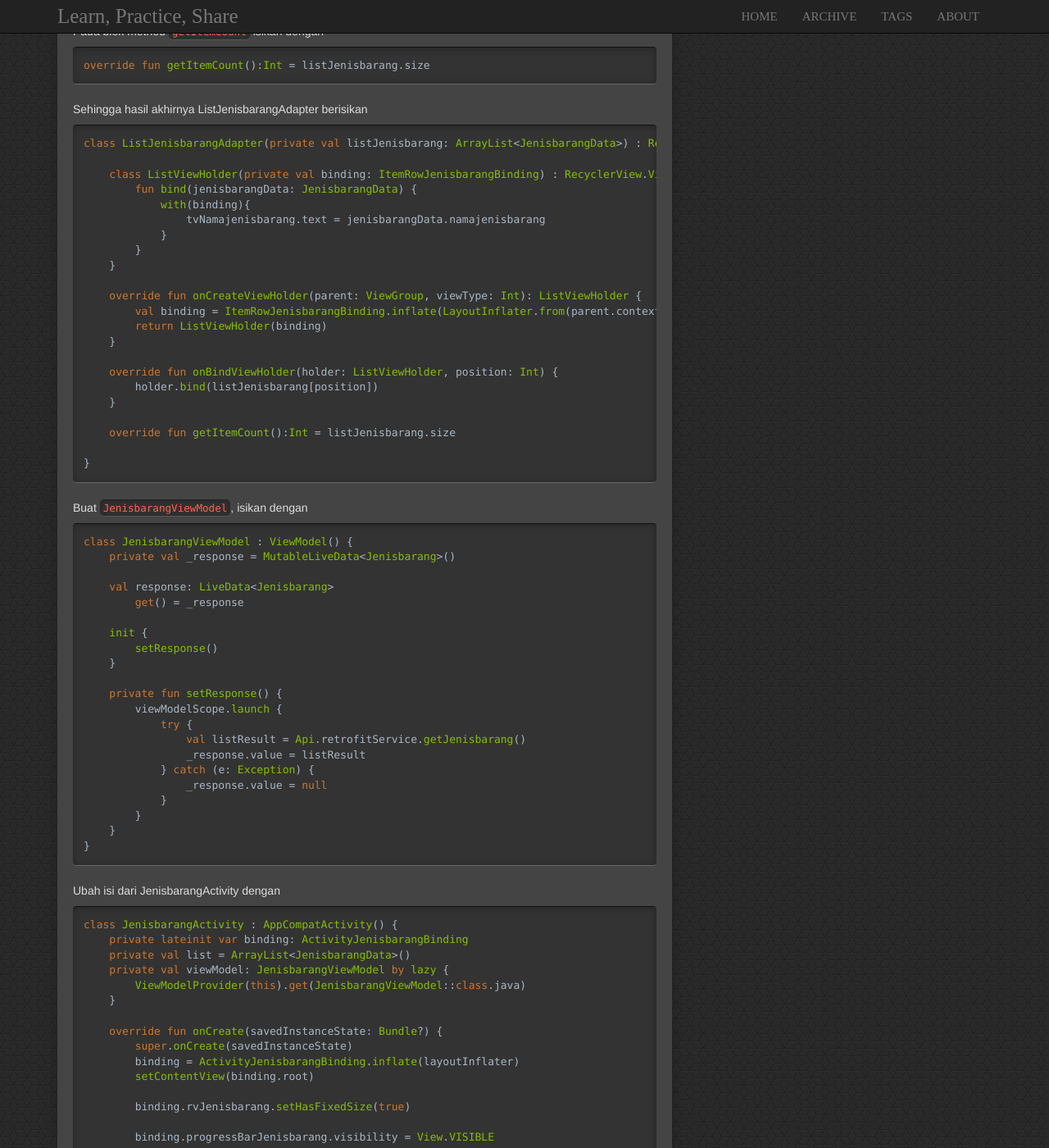
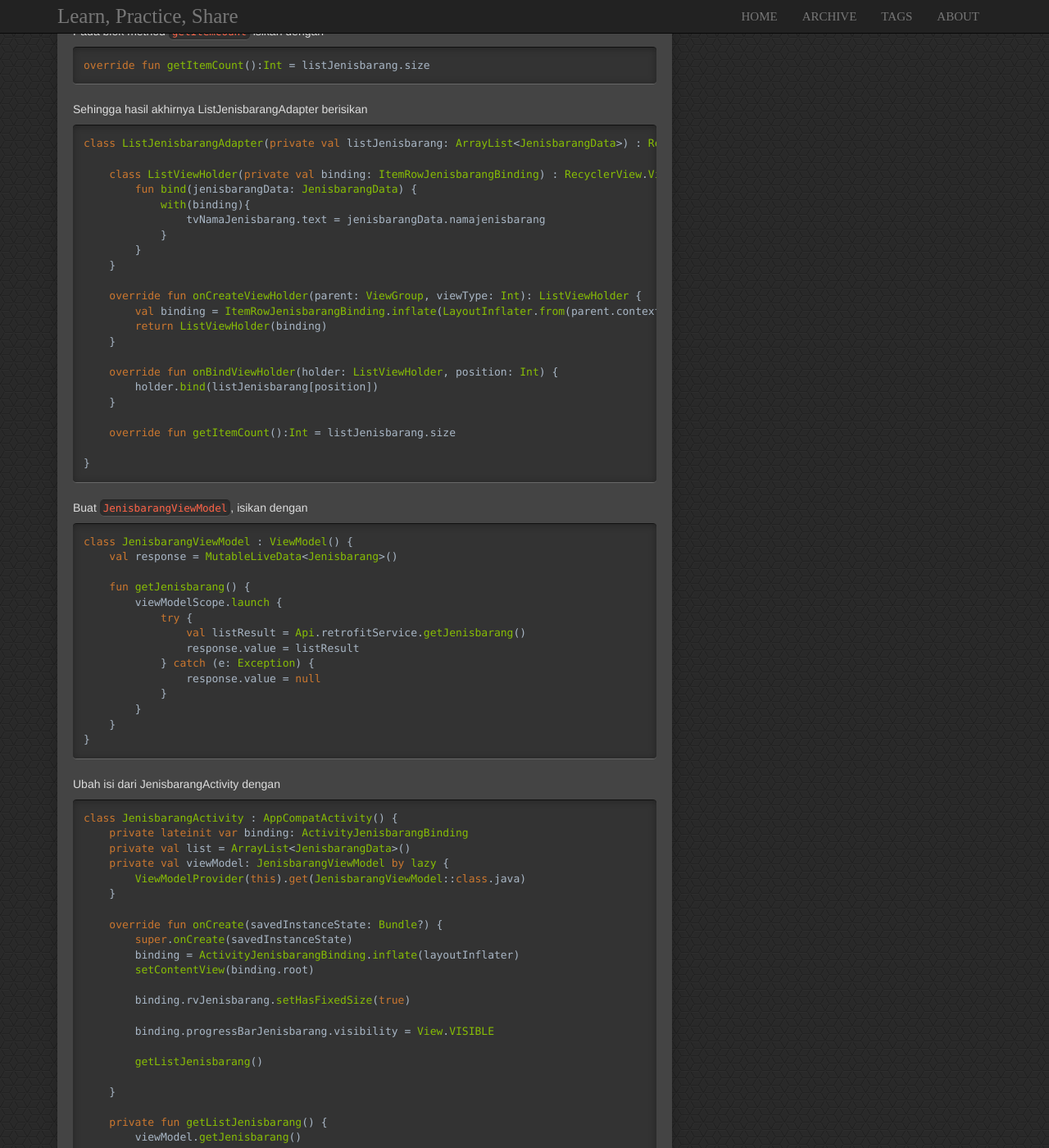
Before and after one commit to mirzayogy/mirzayogy.github.io, a Jekyll site: the page built from _posts/2021-07-17-android-sem7-part4.markdown, in a window 1280 px wide and 1400 px high, scrolled down 5165 px. Shown: the whole window at 82% size. Built offline with Jekyll 4.4.1, drawn with Linux system fonts in a browser that asks for light colours; comment, search, counter and statistics services are not loaded; some of the changed text lies outside the part shown.

Commit message:
revisi part 4

```diff
--- a/_posts/2021-07-17-android-sem7-part4.markdown
+++ b/_posts/2021-07-17-android-sem7-part4.markdown
@@ -156,7 +156,7 @@ Buat sebuah `Layout Resource File` dan berikan nama `item_row_jenisbarang` dan i
     android:padding="16dp">
 
     <TextView
-        android:id="@+id/tvNamajenisbarang"
+        android:id="@+id/tvNamaJenisbarang"
         android:layout_width="match_parent"
         android:layout_height="wrap_content"
         android:layout_marginBottom="4dp"
@@ -211,7 +211,7 @@ Import dan implementasikan semua method yang diminta oleh interface Adapter Recy
 class ListViewHolder(private val binding: ItemRowJenisbarangBinding) : RecyclerView.ViewHolder(binding.root) {
         fun bind(jenisbarangData: JenisbarangData) {
             with(binding){
-                tvNamajenisbarang.text = jenisbarangData.namajenisbarang
+                tvNamaJenisbarang.text = jenisbarangData.namajenisbarang
             }
         }
     }
@@ -248,7 +248,7 @@ class ListJenisbarangAdapter(private val listJenisbarang: ArrayList<JenisbarangD
     class ListViewHolder(private val binding: ItemRowJenisbarangBinding) : RecyclerView.ViewHolder(binding.root) {
         fun bind(jenisbarangData: JenisbarangData) {
             with(binding){
-                tvNamajenisbarang.text = jenisbarangData.namajenisbarang
+                tvNamaJenisbarang.text = jenisbarangData.namajenisbarang
             }
         }
     }
@@ -271,22 +271,15 @@ Buat `JenisbarangViewModel`, isikan dengan
 
 {% highlight  kotlin %}
 class JenisbarangViewModel : ViewModel() {
-    private val _response = MutableLiveData<Jenisbarang>()
+    val response = MutableLiveData<Jenisbarang>()
 
-    val response: LiveData<Jenisbarang>
-        get() = _response
-
-    init {
-        setResponse()
-    }
-
-    private fun setResponse() {
+    fun getJenisbarang() {
         viewModelScope.launch {
             try {
                 val listResult = Api.retrofitService.getJenisbarang()
-                _response.value = listResult
+                response.value = listResult
             } catch (e: Exception) {
-                _response.value = null
+                response.value = null
             }
         }
     }
@@ -319,6 +312,7 @@ class JenisbarangActivity : AppCompatActivity() {
     }
 
     private fun getListJenisbarang() {
+        viewModel.getJenisbarang()
         viewModel.response.observe(this, {
             binding.progressBarJenisbarang.visibility = View.INVISIBLE
             list.addAll(it.data)
```
Also changed, not shown: 1 other file.
